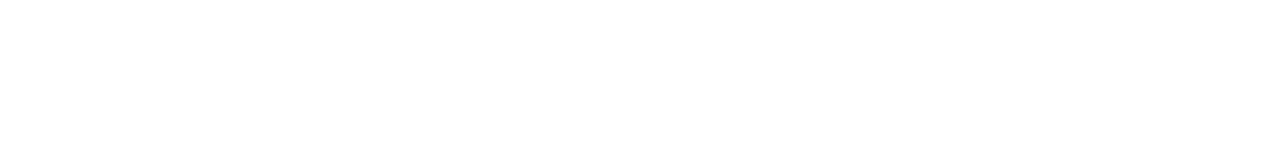
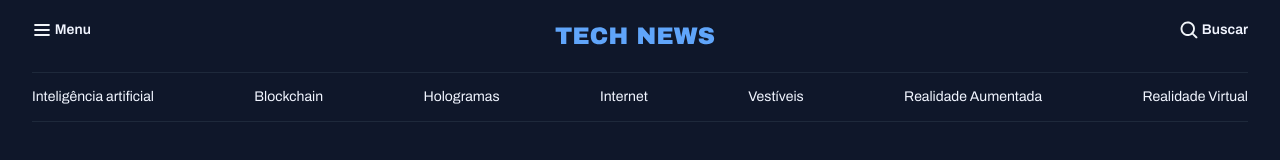
Before and after one commit to realisacnovaes/TechNews, a plain HTML site: page index.html in a window 1280 px wide. Drawn offline with Linux system fonts and the light colour scheme.

Commit message:
- Finalização do Header & Nav

```diff
--- a/assets/css/global.css
+++ b/assets/css/global.css
@@ -21,6 +21,12 @@
     --ff-archivo: "Archivo", serif;
 }
 
+body, html {
+    overflow-x: hidden;
+    background-color: var(--bg-color);
+    color: var(--text-color-primary);
+}
+
 h1 {font: 800 1.5rem/1.35 var(--ff-archivo);}
 
 h2 {font: 800 1rem/1.40 var(--ff-archivo);}
@@ -36,3 +42,21 @@ p { font: 400 .875rem/1.45 var(--ff-archivo);}
     padding: .25rem;
     color: #FFF;
 }
+
+a {
+    text-decoration: none;
+    font: 400 .875rem/1.45 var(--ff-archivo);
+    color: inherit;
+}
+
+.container {
+    --max-width: 375px;
+    width: min(var(--max-width), 100% - 2rem * 2);
+    margin-inline: auto;
+}
+
+@media (width >= 80em) {
+    .container {
+        --max-width: 80em;
+    }
+}
--- /dev/null
+++ b/assets/css/header.css
@@ -0,0 +1,28 @@
+header {
+    & nav {
+
+        & div:nth-child(1) {
+            display: flex;
+            justify-content: space-between;
+            padding-block: 1.25rem;
+        }
+
+        & img {
+            vertical-align: middle;
+        }
+    }
+}
+
+@media (width >= 80em) {
+    nav {
+        & div:nth-child(2) {
+            display: flex;
+            flex-wrap: nowrap;
+            justify-content: space-between;
+
+            padding-block: .875rem;
+            border-top: 1px solid var(--stroke-color);
+            border-bottom: 1px solid var(--stroke-color);
+        }
+    }
+}
--- a/assets/css/index.css
+++ b/assets/css/index.css
@@ -1 +1,3 @@
 @import url(global.css);
+@import url(utility.css);
+@import url(header.css);
--- /dev/null
+++ b/assets/css/utility.css
@@ -0,0 +1,29 @@
+.flex {
+    display: flex;
+}
+
+.grid {
+    display: grid;
+}
+
+.align-center {
+    text-align: center;
+}
+
+.desktop-only {
+    display: none;
+}
+
+.mobile-only {
+    display: inline-block;
+}
+
+@media (width >= 80em) {
+    .desktop-only {
+        display: inline-block;
+    }
+
+    .mobile-only {
+        display: none;
+    }
+}
--- a/index.html
+++ b/index.html
@@ -11,6 +11,29 @@
     <link href="https://fonts.googleapis.com/css2?family=Archivo:ital,wght@0,100..900;1,100..900&display=swap" rel="stylesheet">
 </head>
 <body>
+    <header class="container">
+        <nav>
+            <div>
+                <span class="desktop-only"><img src="assets/icons/List.svg" alt="Icone de lista Menu"> Menu</span>
 
+                <img src="assets/icons/List.svg" alt="Icone de lista Menu" class="mobile-only">
+                <div>
+                    <img src="assets/Logo.svg" alt="Logo da TechNews">
+                </div>
+                <img src="assets/icons/MagnifyingGlass.svg" alt="Ícone de Lupa" class="mobile-only">
+
+                <span class="desktop-only"><img src="assets/icons/MagnifyingGlass.svg" alt="Ícone de Lupa"> Buscar</span>
+            </div>
+            <div class="desktop-only">
+                <a href="#">Inteligência artificial</a>
+                <a href="#">Blockchain</a>
+                <a href="#">Hologramas</a>
+                <a href="#">Internet</a>
+                <a href="#">Vestíveis</a>
+                <a href="#">Realidade Aumentada</a>
+                <a href="#">Realidade Virtual</a>
+            </div>
+        </nav>
+    </header>
 </body>
 </html>
```
